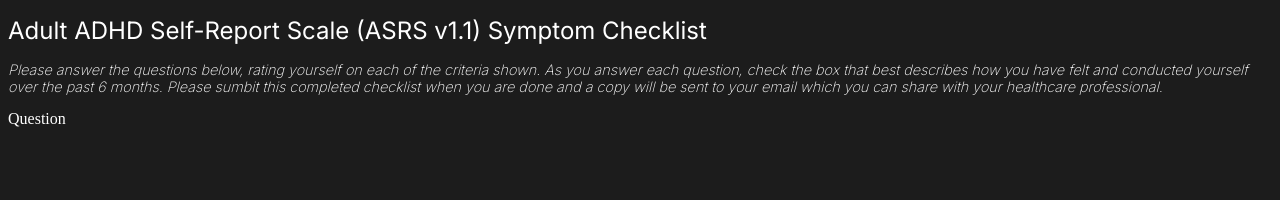
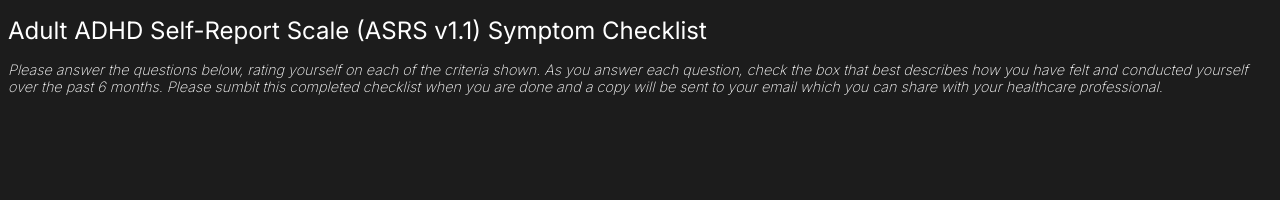
Before and after one commit to vishalicious213/adhd, a React (Vite) app: page / in a window 1280 px wide. Shown: the top 200 px of the page. Built offline with nearby package versions, Linux system fonts and the light colour scheme.

Commit message:
Question: destructured props

```diff
--- a/src/components/Question.jsx
+++ b/src/components/Question.jsx
@@ -1,8 +1,10 @@
 import React from 'react'
 
-const Question = () => {
+const Question = ({ question, answer }) => {
     return (
-        <div>Question</div>
+        <>
+            <div>{question}</div>
+        </>
     )
 }
 
```
